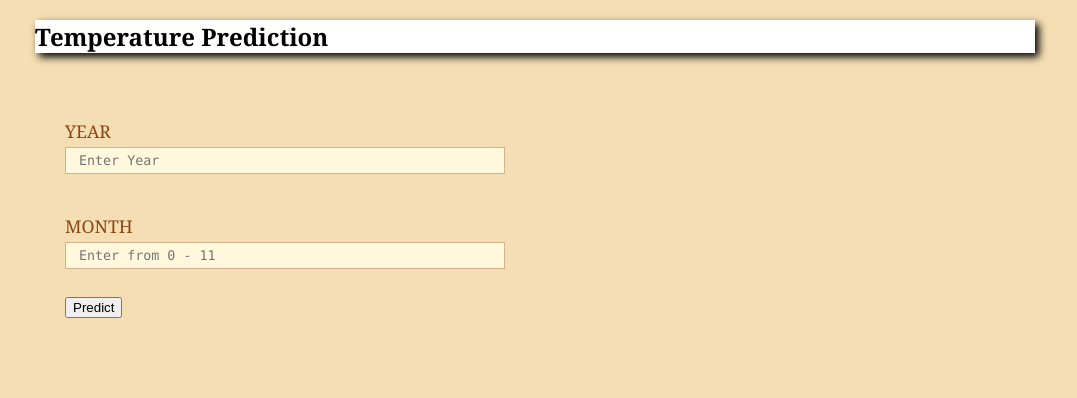
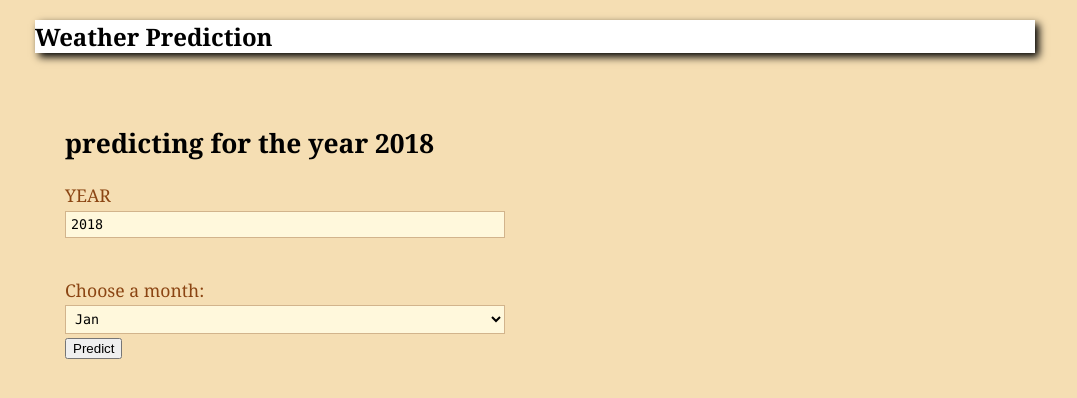
Before and after one commit to tharuntejakotha/Weather-Prediction, a Flask app: page / in a window 1280 px wide. Shown: the top 398 px of the page, without its empty margins (105-1182 px from the left). Run offline with Flask 2, Linux system fonts and the light colour scheme.

Commit message:
Update index.html

```diff
--- a/templates/index.html
+++ b/templates/index.html
@@ -3,28 +3,41 @@
 <body>
 <head>
 <meta name="viewport" content="width=device-width, initial-scale=1.0">
-<h2>Temperature Prediction</h2>
+<h2>Weather Prediction</h2>
 <link rel="stylesheet" type="text/css" href="../static/main.css">
 </head>
 <div class="column">
 <form action="/predict" method="POST">
+   <h2>predicting for the year 2018</h2>
   <label>YEAR</label>
-  <input type="text" name="year" placeholder=" Enter Year"><br><br>
-  <label>MONTH</label>
-  <input type="text" name="month" placeholder=" Enter from 0 - 11"><br><br>
+
+  <input type="text" name="year" value="2018" readonly><br><br>
+  <!--<label>MONTH</label>
+  <input type="text" name="month" placeholder=" Enter from 0 - 11"><br><br>--!>
+	<label for="Month">Choose a month:</label>
+  <select name="month" id="month">
+<option value="0">Jan</option>
+<option value="1">Feb</option>
+<option value="2">Mar</option>
+<option value="3">Apr</option>
+<option value="4">May</option>
+<option value="5">Jun</option>
+<option value="6">July</option>
+<option value="7">Aug</option>
+<option value="8">Sep</option>
+<option value="9">Oct</option>
+<option value="10">Nov</option>
+<option value="11">Dec</option>
+  </select>
   <button class="btn btn-success">Predict</button>
 
 </form>
 </div>
-
-<div class="row">
+<div class="coloumn">
 
 	{% if prediction %}
 	<h2 class="text-warning">predicted temperature is :{{prediction}}</h2>
 	{% endif %}
 </div>
-
-
-
 </body>
 </html>
```
